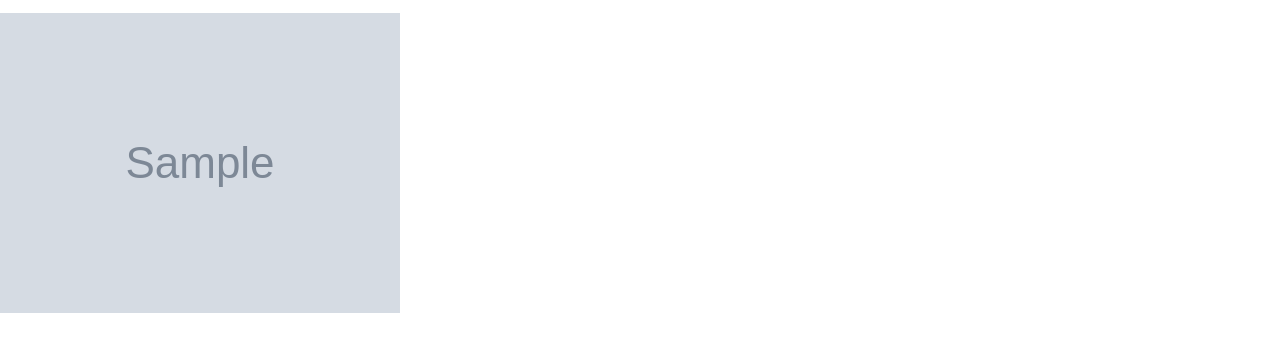
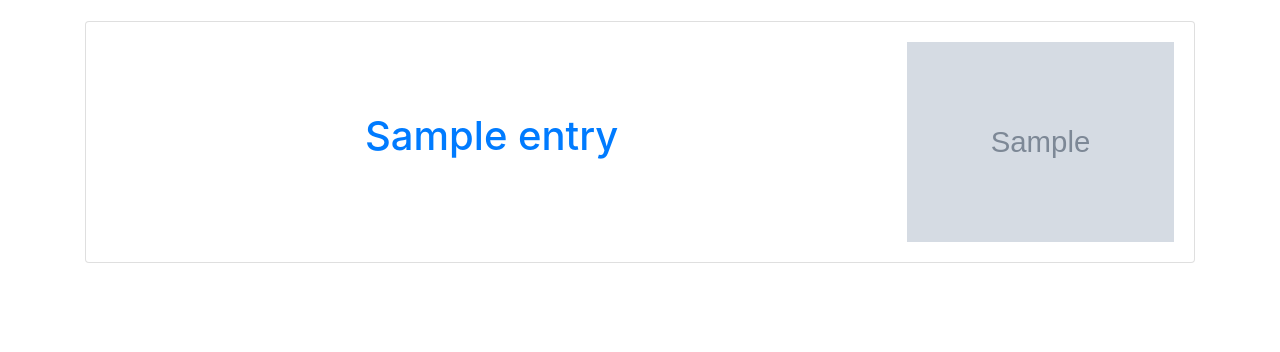
Before and after one commit to benjamineavenson/CS454_Project, a Flask app: template templates/results.html in a window 1280 px wide. Shown: the part 67-419 px from the top of the page. Run offline with Flask 2, Linux system fonts and the light colour scheme; the template is opened without the code that fills it: most values are stand-ins (such as "Sample title", 1, 10 or a date in 2020); grey boxes marked "Sample" are stand-in pictures.

Commit message:
results page bootstrap styling

```diff
--- a/search_engine/search_engine.py
+++ b/search_engine/search_engine.py
@@ -36,7 +36,8 @@ class RecipeWhooshSearch(object):
 			payload = list()
 			for x in results:
 				payload.append({'name': 	x['name'],
-								'image':	x['image']})
+								'image':	x['image'],
+								'id':		x['id']})
 
 
 		return payload
@@ -44,7 +45,7 @@ class RecipeWhooshSearch(object):
 
 	def index(self):
 		# (Id, Name, ingredients, cautions, dietLabel)
-		schema = Schema(id=ID(stored=False),
+		schema = Schema(id=ID(stored=True),
 						name=TEXT(stored=True),
 						ingredients=TEXT(stored=False),
 						cautions=TEXT(stored=False),
--- a/templates/results.html
+++ b/templates/results.html
@@ -1,14 +1,15 @@
 {% extends 'navbar.html' %}
 
     {% block content %}
-        <div id='results'>
+        <div id='results' class='container'>
             {% for entry in results %}
-            <div>
-                <a href='/recipe_page'>
-                    <p>{{entry.name}}</p>
-                    <img src={{entry.image}}>
-                </a>
-            </div>
+                <div class='card my-5 mx-0'>
+                    <a class='row align-items-center card-body' href='/recipe_page?id={{entry.id}}'>
+                        <h1 class='col-sm-auto mx-auto card-title'>{{entry.name}}</h1>
+
+                        <img class='col-sm-auto img-responsive' src="{{entry.image}}" alt="{{entry.name}}" height="200" width="300">
+                    </a>
+                </div>
             {% endfor %}
         </div>
     {% endblock %}
```
